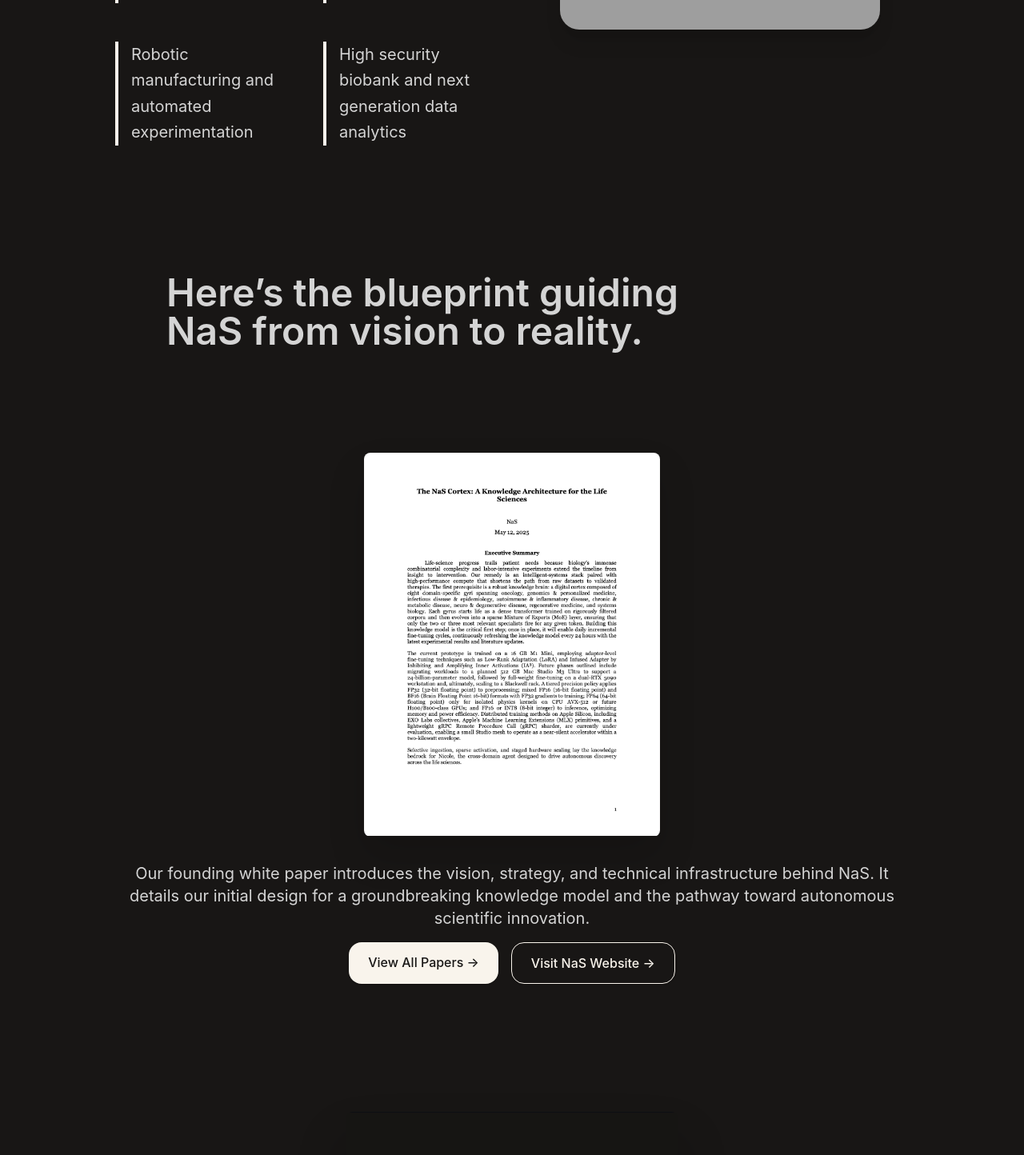
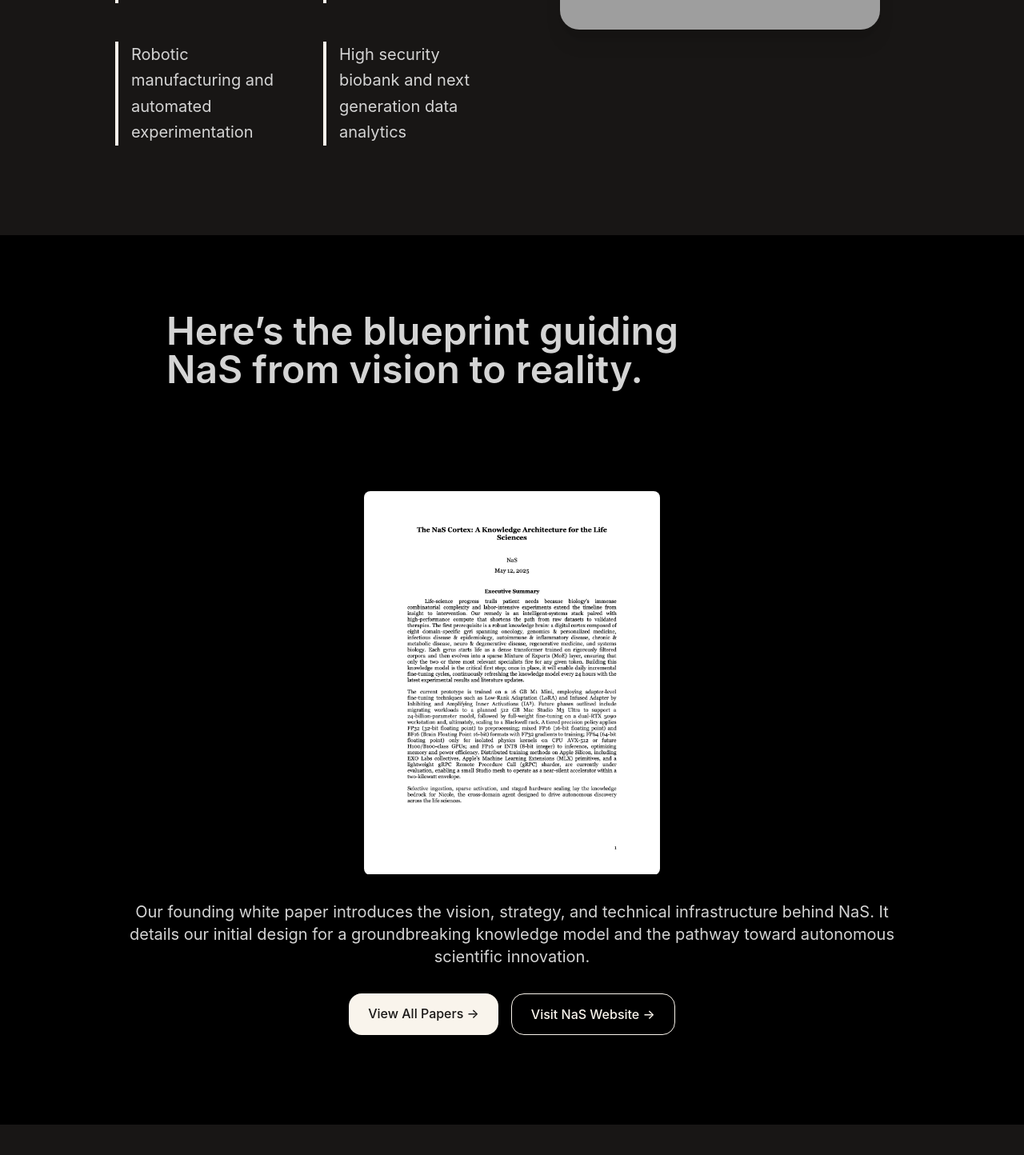
Before and after one commit to AGuyNamedDJ/Personal-Website, a Next.js app: page /work in a window 1280 px wide. Shown: the part 928-2372 px from the top of the page at 80% size. Built offline with nearby package versions, Linux system fonts and the light colour scheme; grey boxes are pictures that could not be loaded.

Commit message:
Complete 'My Work' page: finalized NaS and Robertson Foundation sections with enhanced visuals and refined text

```diff
--- a/src/app/work/page.jsx
+++ b/src/app/work/page.jsx
@@ -83,8 +83,9 @@ export default function WorkPage() {
         </div>
       </section>
 
+      <div className="bg-black">
       {/* Transition into white paper */}
-      <section className="mx-auto max-w-4xl px-4 py-12 mt-12 mb-12 text-left">
+      <section className="mx-auto max-w-4xl px-4 pt-24 pb-12 mt-12 mb-12 text-left">
         <p className="text-3xl md:text-5xl font-semibold text-neutral-300">
           Here’s the blueprint guiding<br />
           NaS from vision to reality.
@@ -102,10 +103,10 @@ export default function WorkPage() {
               style={{ boxShadow: "0 24px 48px rgba(0,0,0,0.14)" }}
             />
           </div>
-          <p className="text-xl text-neutral-300 mb-4 text-center">
+          <p className="text-xl text-neutral-300 mb-8 text-center">
             Our founding white paper introduces the vision, strategy, and technical infrastructure behind NaS. It details our initial design for a groundbreaking knowledge model and the pathway toward autonomous scientific innovation.
           </p>
-          <div className="flex gap-4">
+          <div className="flex gap-4 pb-20">
             <a
               href="https://cdn.nas.com/papers"
               target="_blank"
@@ -125,6 +126,7 @@ export default function WorkPage() {
           </div>
         </div>
       </section>
+      </div>
 
       {/* Robertson Foundation */}
       <section id="robertson-foundation" className="py-32">
```
